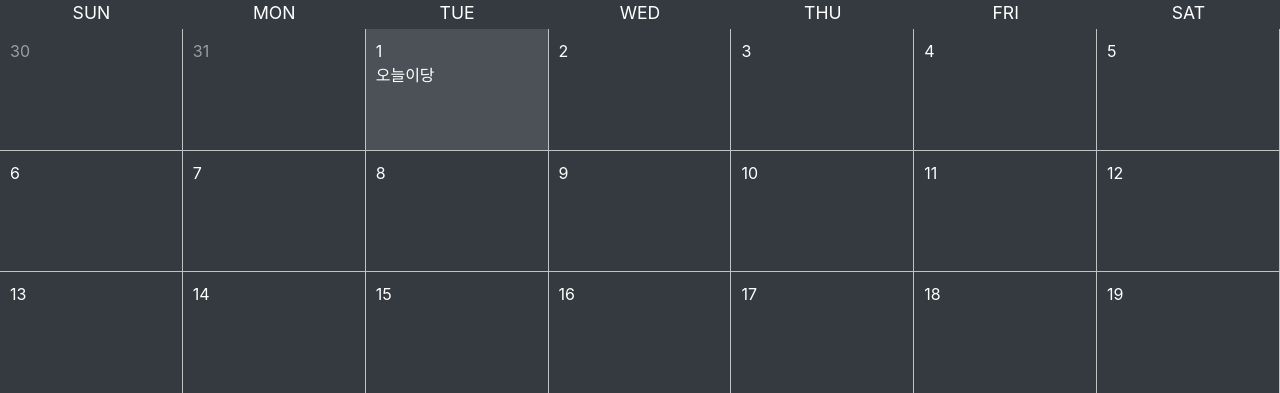
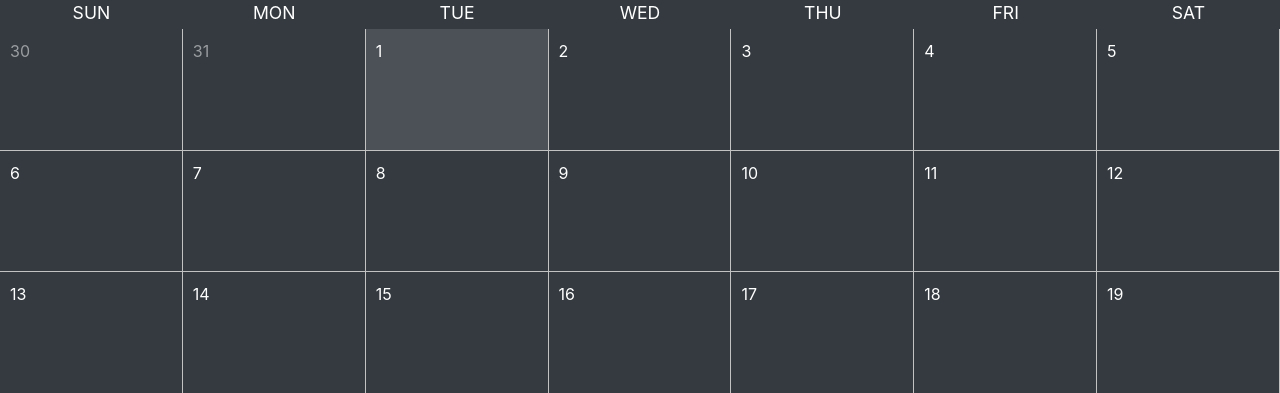
Before and after one commit to JungwonL/CalendaDiary, a Django app: page / in a window 1280 px wide. Shown: the part 100-493 px from the top of the page. Run offline with Django 3.2, Linux system fonts and the light colour scheme; data that the repository does not hold is empty; some libraries are stand-ins or nearby versions.

Commit message:
delete"오늘이당"

```diff
--- a/templates/home_cal_table.html
+++ b/templates/home_cal_table.html
@@ -45,7 +45,7 @@ const setCalendarData = (year, month) => {
           calHtml +=
           `<div type="button" class='calendar_day today' onclick=calDay_click('${year}','${month}','${setFixDayCount(startDayCount)}') >${startDayCount}
             <span id='${year}${month}${setFixDayCount(startDayCount)}' style="float: right;"></span>
-            <div id ='event${year}${month}${setFixDayCount(startDayCount++)}'>오늘이당</div>
+            <div id ='event${year}${month}${setFixDayCount(startDayCount++)}'></div>
             </div>`;
         }
         else{
```
